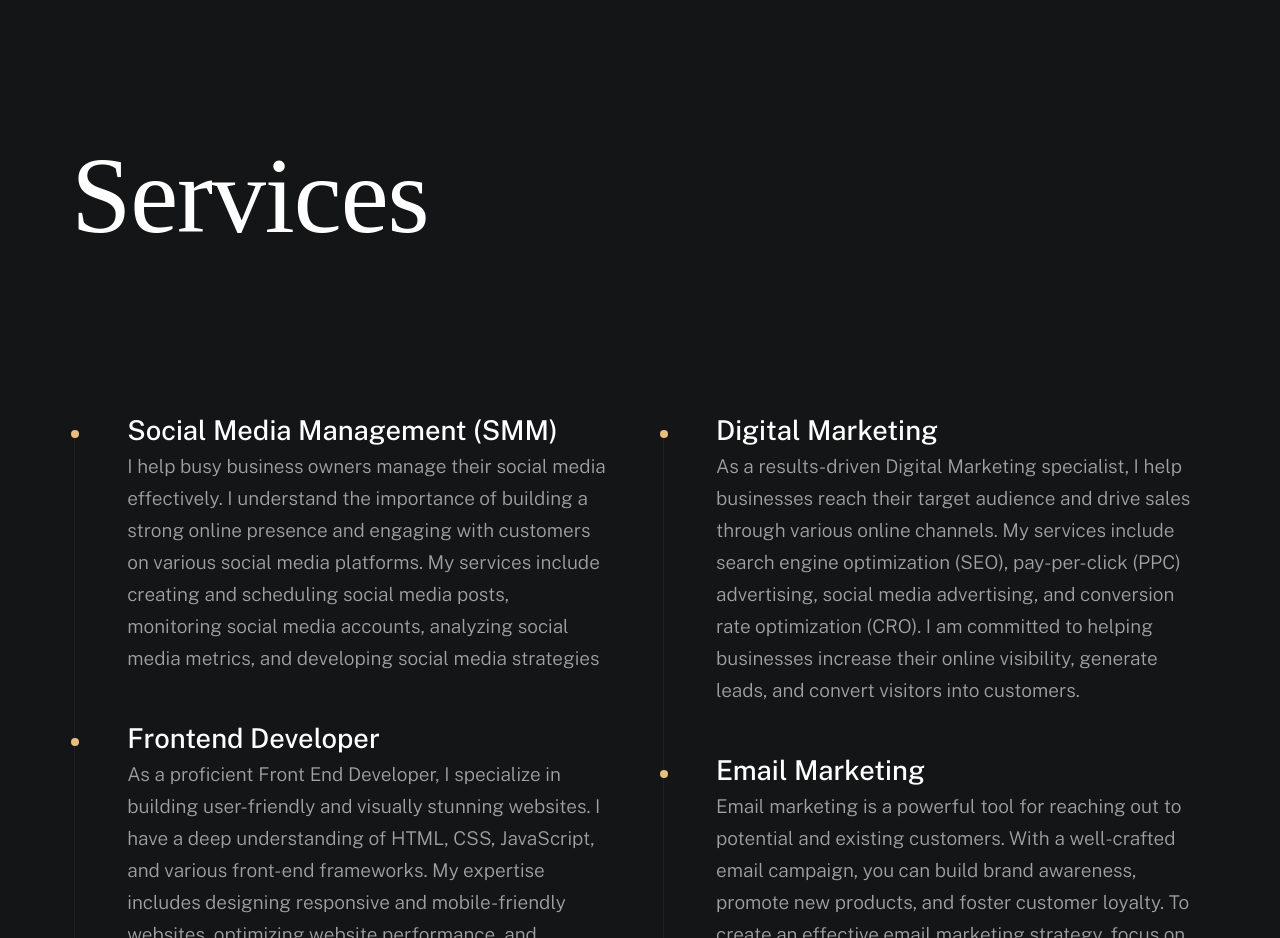
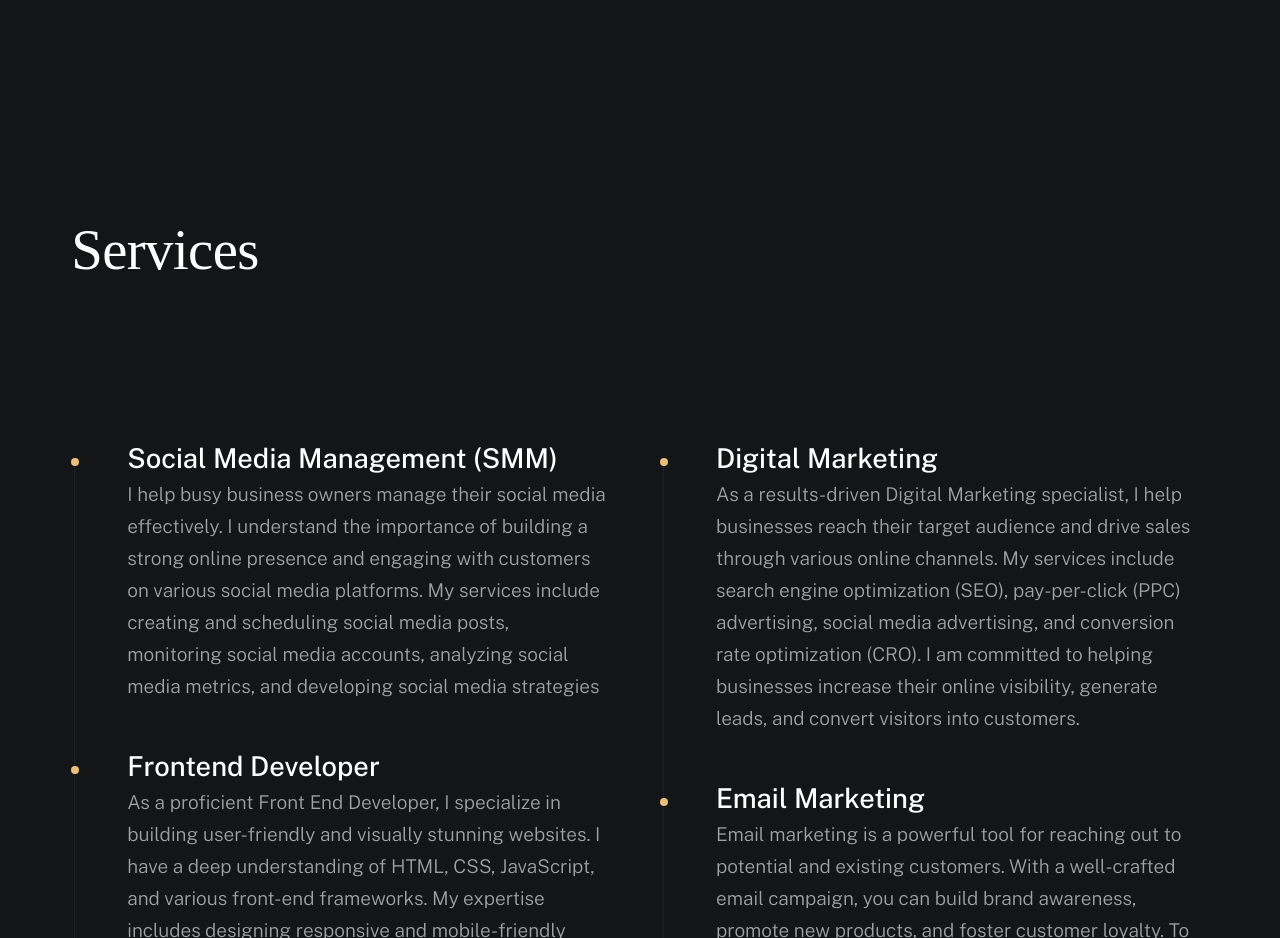
Before and after one commit to zahralumiere/zahralumiere, a plain HTML site: page index.html in a window 1280 px wide. Shown: the part 1740-2678 px from the top of the page. Drawn offline with nearby package versions, Linux system fonts and the light colour scheme; a web font is replaced by a local one.

Commit message:
Update index.html

```diff
--- a/index.html
+++ b/index.html
@@ -149,7 +149,7 @@ With a passion for innovation and a knack for staying ahead of the latest trends
                 <div class="row about-expertise" data-animate-block>
                     <div class="column lg-12">
 
-                        <h1 class="text-huge-title" data-animate-block style="font-family: 'Playfair Display', serif;">Services</h1>
+                        <h1 class="text-title" data-animate-block style="font-family: 'Playfair Display', serif;">Services</h1>
 
 
 
```
